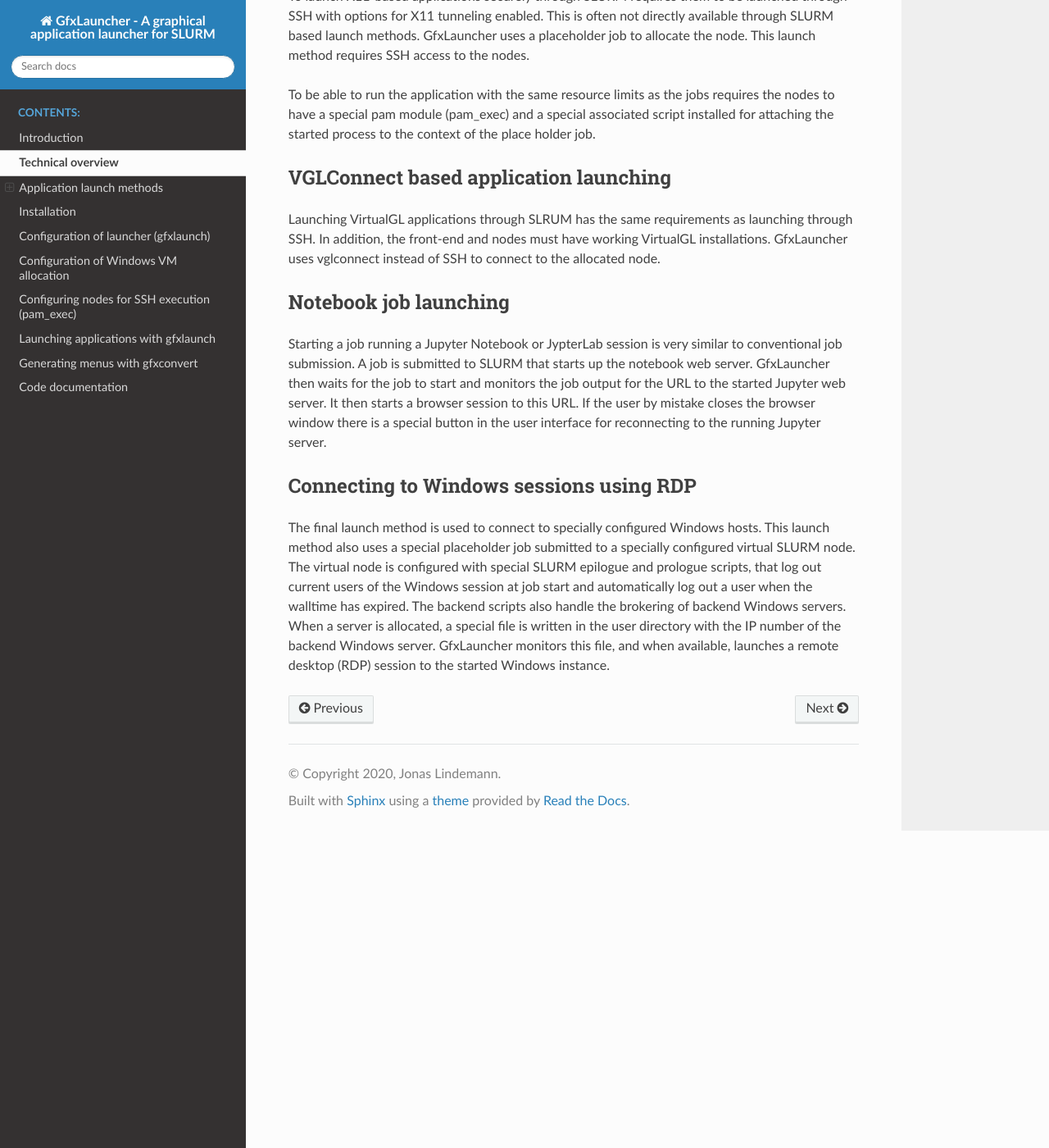
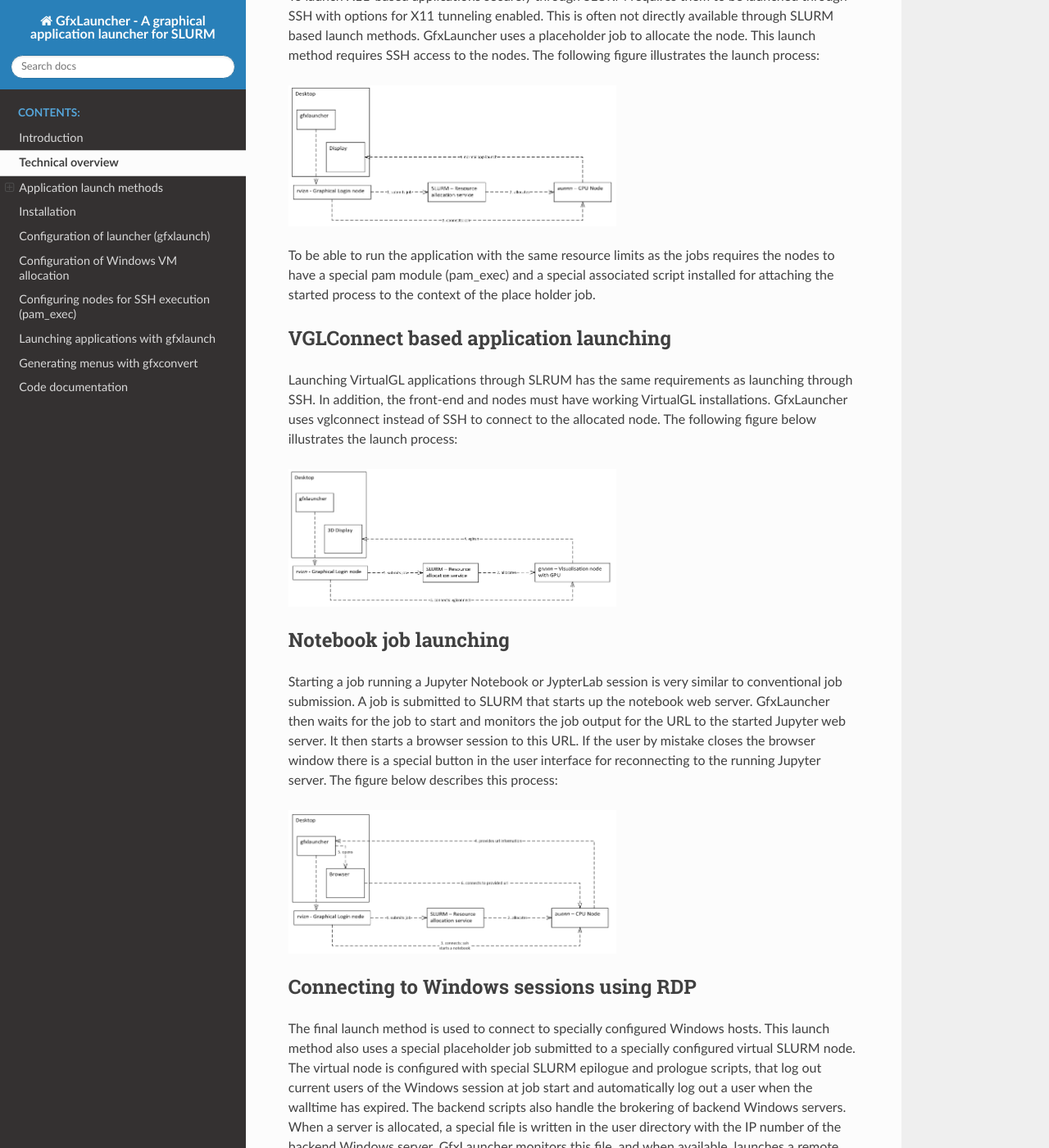
Before and after one commit to lunarc/gfxlauncher, a Sphinx documentation site: the page built from docs/source/technical_description.rst, in a window 1280 px wide and 1400 px high, scrolled down 792 px. Shown: the whole window at 82% size. Built offline with Sphinx 7.4.7 and the Read the Docs theme 2.0.0, drawn with Linux system fonts in a browser that asks for light colours; some of the changed text lies outside the part shown.

Commit message:
Update technical_description.rst

```diff
--- a/docs/source/technical_description.rst
+++ b/docs/source/technical_description.rst
@@ -22,21 +22,38 @@
 SSH based application launching
 -------------------------------
 
-To launch X11-based applications securely through SLURM requires them to be launched through SSH with options for X11 tunneling enabled. This is often not directly available through SLURM based launch methods. GfxLauncher uses a placeholder job to allocate the node. This launch method requires SSH access to the nodes.
+To launch X11-based applications securely through SLURM requires them to be launched through SSH with options for X11 tunneling enabled. This is often not directly available through SLURM based launch methods. GfxLauncher uses a placeholder job to allocate the node. This launch method requires SSH access to the nodes. The following figure illustrates the launch process:
+
+.. image:: images/std_app_launch.png
+  :width: 400
+  :alt: Alternative text
 
 To be able to run the application with the same resource limits as the jobs requires the nodes to have a special pam module (pam_exec) and a special associated script installed for attaching the started process to the context of the place holder job.
 
 VGLConnect based application launching
 --------------------------------------
 
-Launching VirtualGL applications through SLRUM has the same requirements as launching through SSH. In addition, the front-end and nodes must have working VirtualGL installations. GfxLauncher uses vglconnect instead of SSH to connect to the allocated node.
+Launching VirtualGL applications through SLRUM has the same requirements as launching through SSH. In addition, the front-end and nodes must have working VirtualGL installations. GfxLauncher uses vglconnect instead of SSH to connect to the allocated node. The following figure below illustrates the launch process:
+
+.. image:: images/hw_app_launch.png
+  :width: 400
+  :alt: Alternative text
 
 Notebook job launching
 ----------------------
 
-Starting a job running a Jupyter Notebook or JypterLab session is very similar to conventional job submission. A job is submitted to SLURM that starts up the notebook web server. GfxLauncher then waits for the job to start and monitors the job output for the URL to the started Jupyter web server. It then starts a browser session to this URL. If the user by mistake closes the browser window there is a special button in the user interface for reconnecting to the running Jupyter server.
+Starting a job running a Jupyter Notebook or JypterLab session is very similar to conventional job submission. A job is submitted to SLURM that starts up the notebook web server. GfxLauncher then waits for the job to start and monitors the job output for the URL to the started Jupyter web server. It then starts a browser session to this URL. If the user by mistake closes the browser window there is a special button in the user interface for reconnecting to the running Jupyter server. The figure below describes this process:
+
+.. image:: images/notebook_launch.png
+  :width: 400
+  :alt: Alternative text
+
 
 Connecting to Windows sessions using RDP
 ----------------------------------------
 
-The final launch method is used to connect to specially configured Windows hosts. This launch method also uses a special placeholder job submitted to a specially configured virtual SLURM node. The virtual node is configured with special SLURM epilogue and prologue scripts, that log out current users of the Windows session at job start and automatically log out a user when the walltime has expired. The backend scripts also handle the brokering of backend Windows servers. When a server is allocated, a special file is written in the user directory with the IP number of the backend Windows server. GfxLauncher monitors this file, and when available, launches a remote desktop (RDP) session to the started Windows instance.
+The final launch method is used to connect to specially configured Windows hosts. This launch method also uses a special placeholder job submitted to a specially configured virtual SLURM node. The virtual node is configured with special SLURM epilogue and prologue scripts, that log out current users of the Windows session at job start and automatically log out a user when the walltime has expired. The backend scripts also handle the brokering of backend Windows servers. When a server is allocated, a special file is written in the user directory with the IP number of the backend Windows server. GfxLauncher monitors this file, and when available, launches a remote desktop (RDP) session to the started Windows instance. See the following figure for more details:
+
+.. image:: images/win_session_launch.png
+  :width: 400
+  :alt: Alternative text
```
